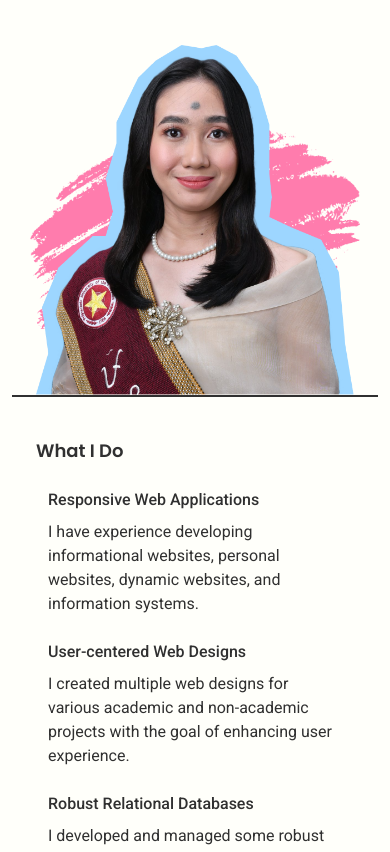
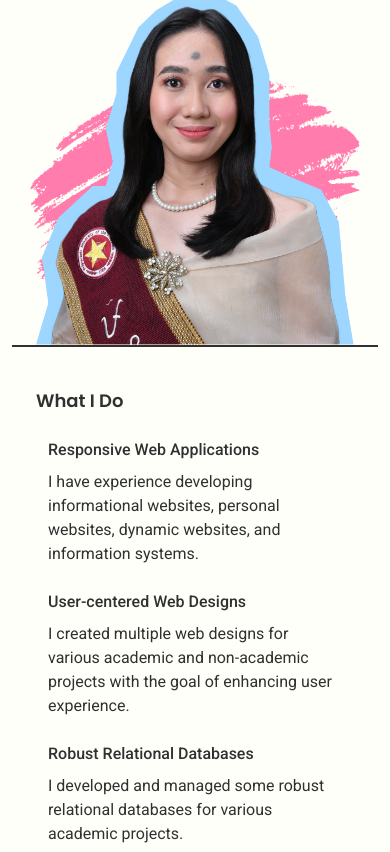
Before and after one commit to nicolealcala/nicolealcala.github.io, a website: page index.html in a window 390 px wide. Shown: the part 464-1316 px from the top of the page. Drawn offline with nearby package versions, Linux system fonts and the light colour scheme.

Commit message:
landing padding adjusted

```diff
--- a/index.scss
+++ b/index.scss
@@ -88,6 +88,11 @@ body {
 }
 
 @media screen and (max-width: 768px) {
+
+    #landingPage {
+        padding: 70px 0px;
+    }
+
     #landingSummary {
         width: 430px;
     }
@@ -114,6 +119,10 @@ body {
 }
 
 @media screen and (max-width: 576px) {
+    #landingPage {
+        padding: 50px 0px;
+    }
+
     #aboutText {
         color: white;
         font-size: 40px;
```
Also changed, not shown: index.css, 1 other file.
